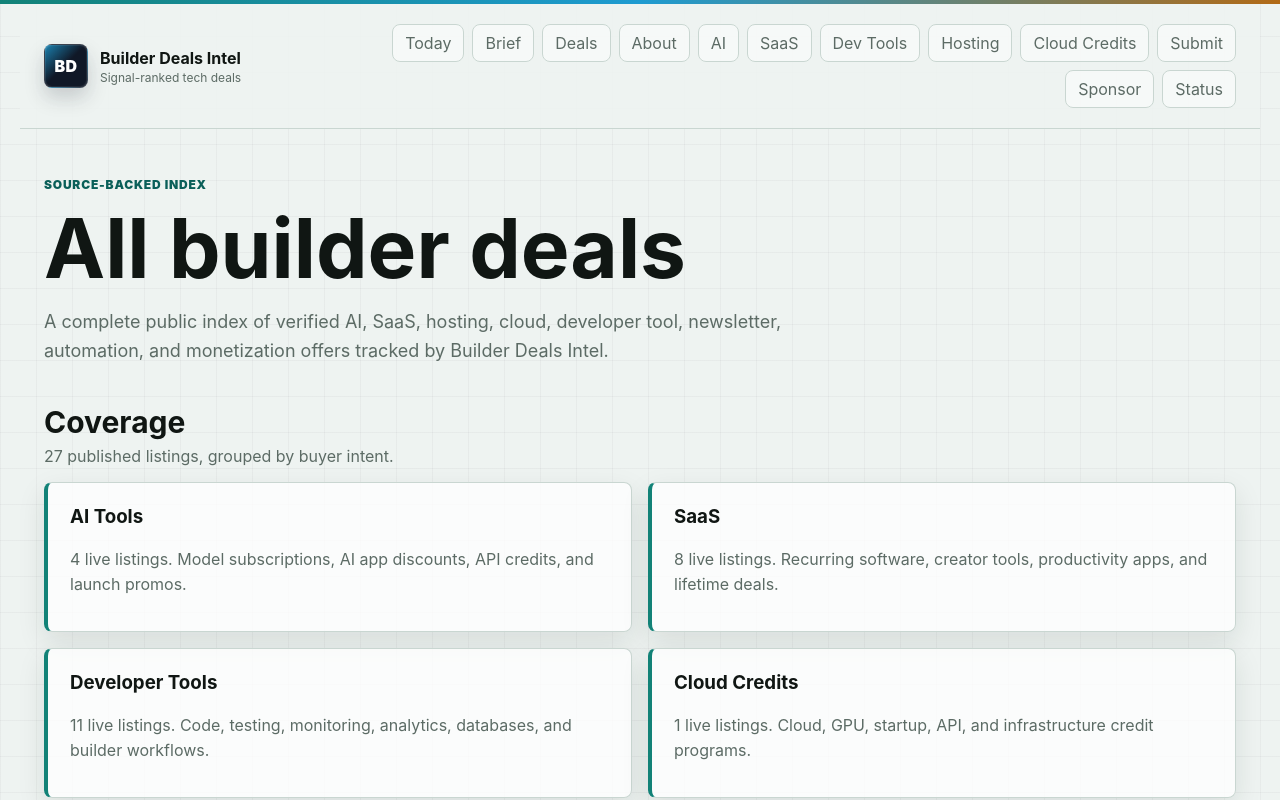
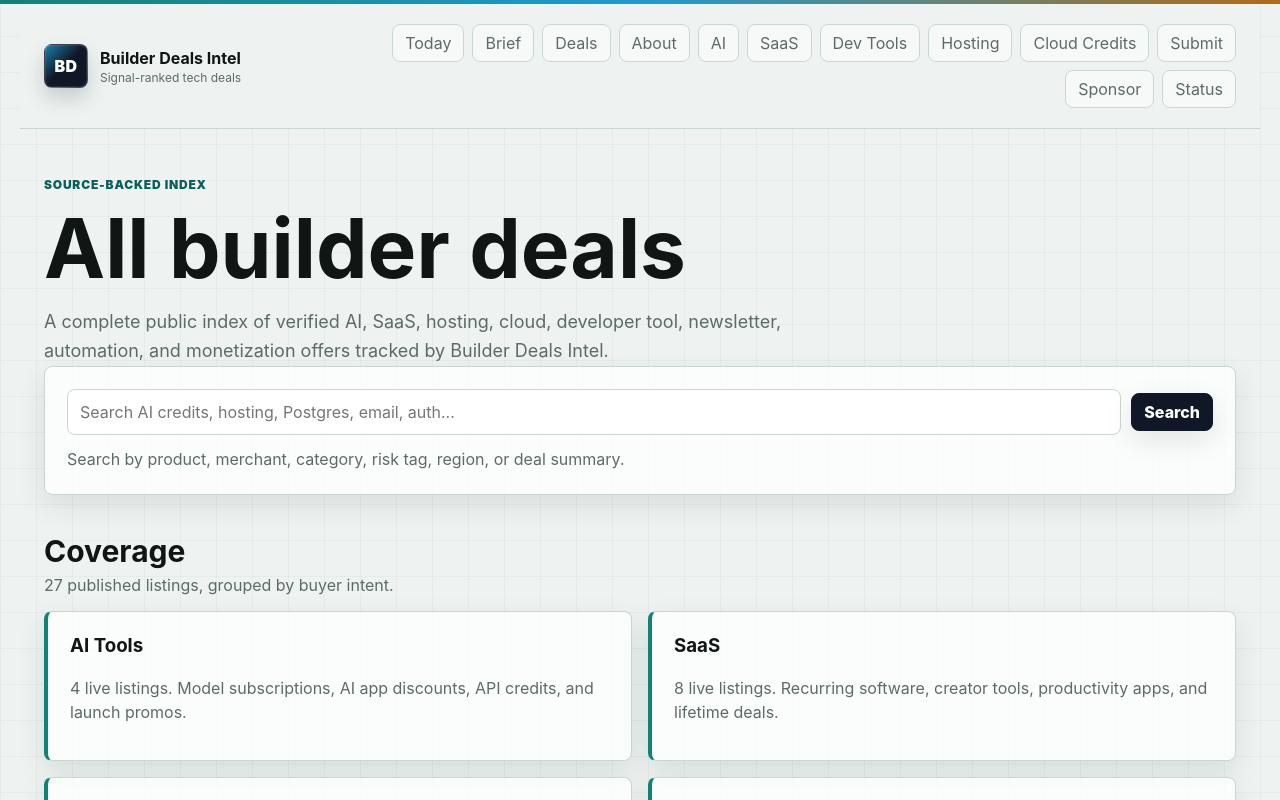
Before and after one commit to wwlt2002-mark/builder-deals-intel, a Next.js app: page /deals in a window 1280 px wide. Shown: the top 800 px of the page. Built offline with nearby package versions, Linux system fonts and the light colour scheme; no server answers; the database is empty.

Commit message:
Add deal search and refresh newsletter draft

```diff
--- a/src/app/deals/page.tsx
+++ b/src/app/deals/page.tsx
@@ -14,21 +14,49 @@
   }
 };
 
-export default async function DealsIndexPage() {
+type DealsIndexPageProps = {
+  searchParams?: Promise<{ q?: string }>;
+};
+
+function matchesDealSearch(deal: Awaited<ReturnType<typeof getPublishedDeals>>[number], query: string) {
+  const haystack = [
+    deal.title,
+    deal.product_name,
+    deal.merchant,
+    deal.discount_summary,
+    deal.ai_summary,
+    deal.region,
+    deal.category,
+    ...deal.risk_tags
+  ]
+    .join(" ")
+    .toLowerCase();
+
+  return query
+    .toLowerCase()
+    .split(/\s+/)
+    .filter(Boolean)
+    .every((term) => haystack.includes(term));
+}
+
+export default async function DealsIndexPage({ searchParams }: DealsIndexPageProps) {
+  const params = searchParams ? await searchParams : {};
+  const query = (params.q ?? "").trim();
   const deals = await getPublishedDeals();
+  const visibleDeals = query ? deals.filter((deal) => matchesDealSearch(deal, query)) : deals;
   const categoryCounts = categories.map((category) => ({
     ...category,
-    count: deals.filter((deal) => deal.category === category.id).length
+    count: visibleDeals.filter((deal) => deal.category === category.id).length
   }));
   const structuredData = {
     "@context": "https://schema.org",
     "@type": "CollectionPage",
-    name: "All Builder Deals",
+    name: query ? `Search results for ${query}` : "All Builder Deals",
     description: metadata.description,
-    url: getSiteUrl("/deals").toString(),
+    url: getSiteUrl(query ? `/deals?q=${encodeURIComponent(query)}` : "/deals").toString(),
     mainEntity: {
       "@type": "ItemList",
-      itemListElement: deals.slice(0, 50).map((deal, index) => ({
+      itemListElement: visibleDeals.slice(0, 50).map((deal, index) => ({
         "@type": "ListItem",
         position: index + 1,
         name: deal.title,
@@ -48,11 +76,41 @@
         </p>
       </section>
 
+      <section className="panel search-panel" aria-label="Search deals">
+        <form action="/deals" className="inline-form" method="get">
+          <label className="sr-only" htmlFor="deal-search">
+            Search deals
+          </label>
+          <input
+            defaultValue={query}
+            id="deal-search"
+            name="q"
+            placeholder="Search AI credits, hosting, Postgres, email, auth..."
+            type="search"
+          />
+          <button className="button" type="submit">
+            Search
+          </button>
+          {query ? (
+            <a className="secondary-button" href="/deals">
+              Clear
+            </a>
+          ) : null}
+        </form>
+        <p className="summary">
+          {query
+            ? `${visibleDeals.length} matching listings for "${query}".`
+            : "Search by product, merchant, category, risk tag, region, or deal summary."}
+        </p>
+      </section>
+
       <section>
         <div className="section-head">
           <div>
             <h2>Coverage</h2>
-            <p>{deals.length} published listings, grouped by buyer intent.</p>
+            <p>
+              {visibleDeals.length} {query ? "matching" : "published"} listings, grouped by buyer intent.
+            </p>
           </div>
         </div>
         <div className="deal-grid">
@@ -68,7 +126,7 @@
       </section>
 
       {categories.map((category) => {
-        const categoryDeals = deals.filter((deal) => deal.category === category.id);
+        const categoryDeals = visibleDeals.filter((deal) => deal.category === category.id);
 
         if (!categoryDeals.length) {
           return null;
--- a/src/app/globals.css
+++ b/src/app/globals.css
@@ -712,9 +712,32 @@
   width: 100%;
 }
 
+.inline-form input[type="search"] {
+  background: white;
+  border: 1px solid var(--line);
+  border-radius: 8px;
+  min-height: 46px;
+  min-width: min(100%, 360px);
+  padding: 11px 12px;
+  width: 100%;
+}
+
 .inline-form input[type="email"]:focus {
   border-color: var(--accent);
   outline: 3px solid rgba(18, 130, 119, 0.14);
+}
+
+.inline-form input[type="search"]:focus {
+  border-color: var(--accent);
+  outline: 3px solid rgba(18, 130, 119, 0.14);
+}
+
+.search-panel {
+  margin-bottom: 28px;
+}
+
+.search-panel .summary {
+  margin: 12px 0 0;
 }
 
 .sr-only {
--- a/src/app/page.tsx
+++ b/src/app/page.tsx
@@ -39,6 +39,11 @@
         "@type": "Organization",
         name: "Builder Deals Intel",
         email: "partnerships@builderdealintel.com"
+      },
+      potentialAction: {
+        "@type": "SearchAction",
+        target: `${getSiteUrl("/deals").toString()}?q={search_term_string}`,
+        "query-input": "required name=search_term_string"
       }
     },
     {
```
Also changed, not shown: data/newsletter-draft.md (+1 -1 lines).
